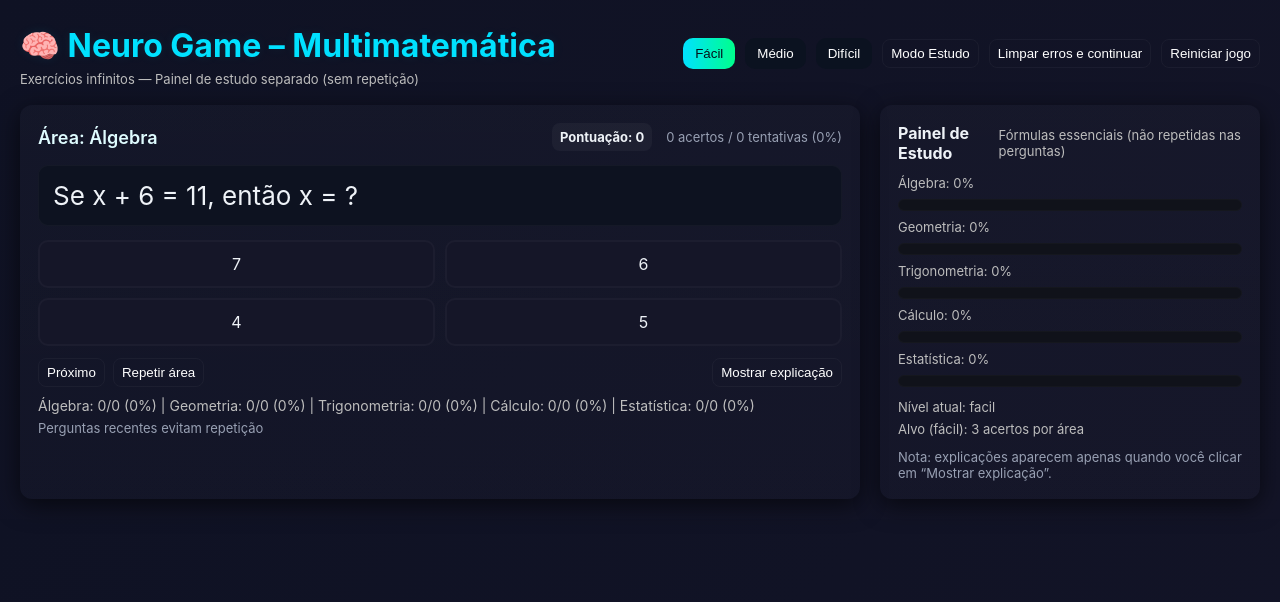
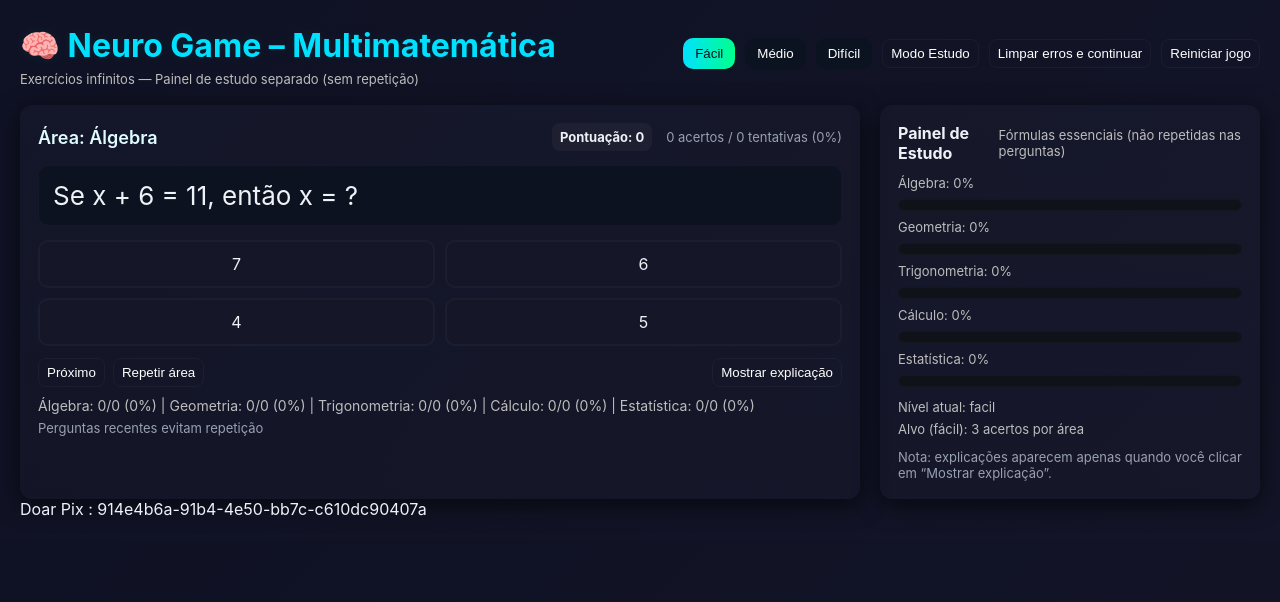
Before and after one commit to klebmatrix/sysdigital, a Flask app: template templates/index.html in a window 1280 px wide. Shown: the top 602 px of the page. Run offline with Flask 3, Linux system fonts and the light colour scheme; the template is opened without the code that fills it, so the values that code supplies are empty.

```diff
--- a/templates/index.html
+++ b/templates/index.html
@@ -453,5 +453,6 @@ updateStats();
 nextUniqueQuestion();
 
 </script>
+Doar  Pix :  914e4b6a-91b4-4e50-bb7c-c610dc90407a
 </body>
 </html>
```
